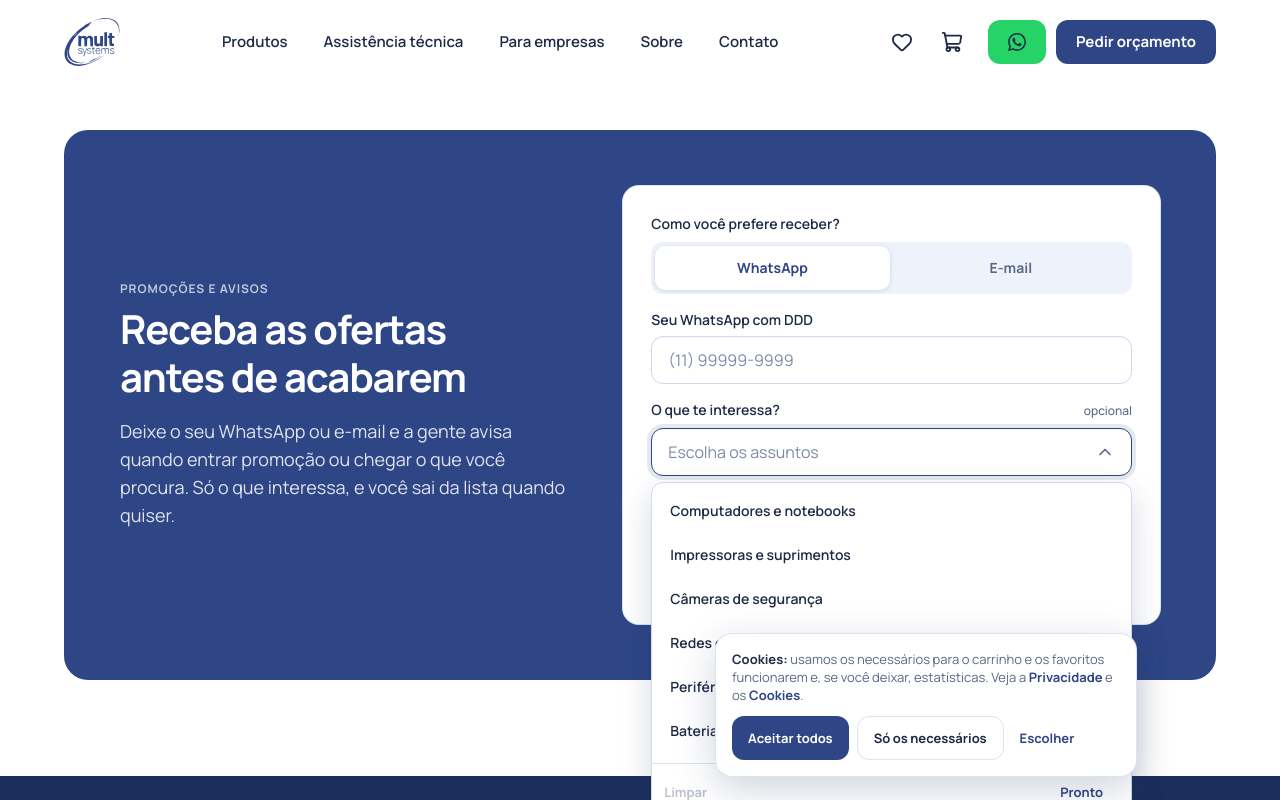
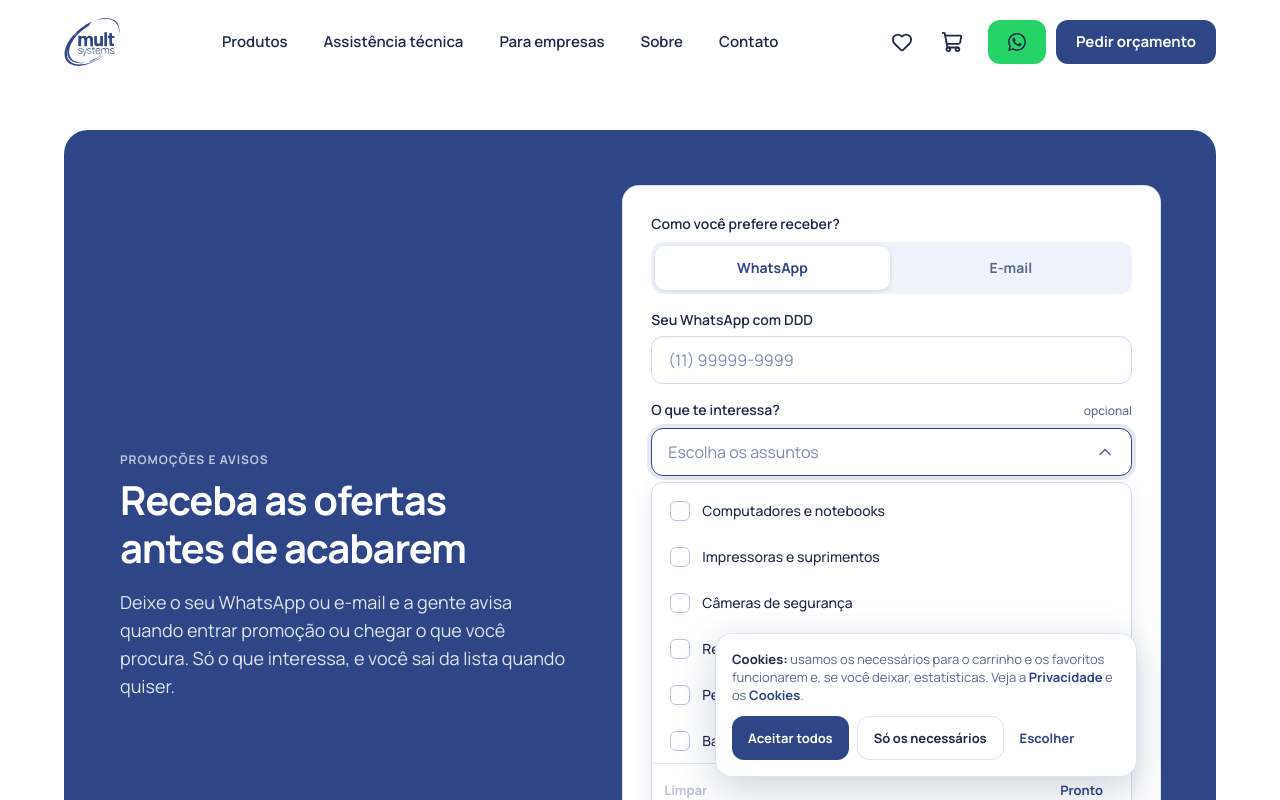
Before and after one commit to LeonardoSenerine/MultSystem, a Next.js app: page / in a window 1280 px wide. Both pictures are taken after a click on the button "Escolha os assuntos". Shown: the part 3888-4688 px from the top of the page. Built offline with nearby package versions, Linux system fonts and the light colour scheme; no server answers.

Commit message:
Seletor: lista abre dentro do formulario (nao vaza do cartao no celular), escolhidas no topo com destaque e resumo com os nomes

```diff
--- a/src/components/forms/Seletor.tsx
+++ b/src/components/forms/Seletor.tsx
@@ -9,7 +9,12 @@ export type OpcaoSeletor = { valor: string; rotulo: string };
 /**
  * Campo que abre uma lista de opções e guarda só um resumo da escolha dentro do botão (no lugar de mostrar
  * todas as opções de uma vez). `multiplo` deixa marcar várias; sem ele, escolher uma já fecha a lista.
- * Usa radios/checkboxes de verdade dentro da lista, então teclado (Tab, setas, espaço) e leitor de tela funcionam.
+ *
+ * A lista abre DENTRO do fluxo da página (empurra os campos de baixo), e não flutuando por cima: assim ela
+ * nunca sai do cartão do formulário nem cobre a seção seguinte, em qualquer largura de tela.
+ * Ao abrir, as opções já escolhidas sobem para o topo (com fundo destacado e uma linha separando das outras).
+ * A ordem é fixada na hora de abrir, para os itens não pularem de lugar debaixo do dedo enquanto a pessoa marca.
+ * Usa radios/checkboxes de verdade, então teclado (Tab, setas, espaço) e leitor de tela funcionam.
  */
 export function Seletor({
   rotulo,
@@ -39,10 +44,13 @@ export function Seletor({
 }) {
   const id = useId();
   const [aberto, setAberto] = useState(false);
+  // Ordem da lista, montada ao abrir: escolhidas primeiro (na ordem original), depois as demais.
+  const [ordem, setOrdem] = useState<OpcaoSeletor[]>(opcoes);
+  const [qtdNoTopo, setQtdNoTopo] = useState(0);
   const raiz = useRef<HTMLDivElement>(null);
   const botao = useRef<HTMLButtonElement>(null);
 
-  // Fecha ao clicar/tocar fora, com Esc (devolvendo o foco ao botão) ou quando o foco sai do campo.
+  // Fecha ao clicar/tocar fora ou com Esc (devolvendo o foco ao botão).
   useEffect(() => {
     if (!aberto) return;
     const fora = (e: PointerEvent) => {
@@ -61,9 +69,17 @@ export function Seletor({
     };
   }, [aberto]);
 
+  const abrirOuFechar = () => {
+    if (!aberto) {
+      const escolhidas = opcoes.filter((o) => valor.includes(o.valor));
+      setOrdem([...escolhidas, ...opcoes.filter((o) => !valor.includes(o.valor))]);
+      setQtdNoTopo(escolhidas.length);
+    }
+    setAberto((v) => !v);
+  };
+
   const escolhidas = opcoes.filter((o) => valor.includes(o.valor));
-  const resumo =
-    escolhidas.length === 0 ? null : multiplo && escolhidas.length > 1 ? `${escolhidas.length} assuntos escolhidos` : escolhidas[0].rotulo;
+  const resumo = escolhidas.length === 0 ? null : escolhidas.map((o) => o.rotulo).join(", ");
 
   const alternar = (v: string) => {
     if (!multiplo) {
@@ -78,31 +94,37 @@ export function Seletor({
   return (
     <div
       ref={raiz}
-      className="relative"
+      className="min-w-0"
       onBlur={(e) => {
         // Tab para fora do campo fecha a lista (relatedTarget nulo = clique, que o "pointerdown" já trata).
         if (e.relatedTarget && !raiz.current?.contains(e.relatedTarget as Node)) setAberto(false);
       }}
     >
-      <div className="mb-2 flex w-full items-baseline justify-between text-small font-semibold text-ink">
+      <div className="mb-2 flex w-full items-baseline justify-between gap-3 text-small font-semibold text-ink">
         <span id={`${id}-rotulo`}>{rotulo}</span>
-        {extra && <span className="text-[12px] leading-4 font-medium text-muted">{extra}</span>}
+        {extra && <span className="shrink-0 text-[12px] leading-4 font-medium text-muted">{extra}</span>}
       </div>
 
       <button
         ref={botao}
         type="button"
         name={nome}
-        onClick={() => setAberto((v) => !v)}
+        onClick={abrirOuFechar}
         aria-expanded={aberto}
         aria-controls={`${id}-lista`}
         aria-labelledby={`${id}-rotulo ${id}-valor`}
         aria-describedby={erro ? idErro : undefined}
-        className={`${classeCampo} flex h-12 cursor-pointer items-center justify-between gap-3 text-left ${erro ? "border-red-600 bg-red-50/40" : ""}`}
+        className={`${classeCampo} flex h-12 min-w-0 cursor-pointer items-center gap-2 text-left ${erro ? "border-red-600 bg-red-50/40" : ""} ${aberto ? "border-brand" : ""}`}
       >
-        <span id={`${id}-valor`} className={`min-w-0 truncate ${resumo ? "font-semibold text-ink" : "text-[#7d89a6]"}`}>
+        <span id={`${id}-valor`} className={`min-w-0 flex-1 truncate ${resumo ? "font-semibold text-ink" : "text-[#7d89a6]"}`}>
           {resumo ?? vazio}
         </span>
+        {multiplo && escolhidas.length > 1 && (
+          <span className="grid h-6 min-w-6 shrink-0 place-items-center rounded-full bg-brand px-1.5 text-[12px] leading-none font-bold text-white tabular-nums">
+            {escolhidas.length}
+            <span className="sr-only"> escolhidos</span>
+          </span>
+        )}
         <ChevronDown aria-hidden className={`size-5 shrink-0 text-muted transition-transform duration-200 ${aberto ? "rotate-180" : ""}`} />
       </button>
 
@@ -111,14 +133,16 @@ export function Seletor({
           id={`${id}-lista`}
           role="group"
           aria-labelledby={`${id}-rotulo`}
-          className="absolute inset-x-0 top-full z-30 mt-1.5 overflow-hidden rounded-btn border border-[#cfd8ec] bg-white text-ink shadow-[0_12px_32px_rgb(28_47_92/0.18)]"
+          className="mt-1.5 overflow-hidden rounded-btn border border-[#cfd8ec] bg-white text-ink shadow-[0_6px_18px_rgb(28_47_92/0.10)]"
         >
           <ul className="max-h-[17.5rem] overflow-y-auto overscroll-contain p-1.5">
-            {opcoes.map((o) => {
+            {ordem.map((o, i) => {
               const marcado = valor.includes(o.valor);
+              // Linha fina entre o grupo das escolhidas (no topo) e o resto da lista.
+              const fimDoTopo = qtdNoTopo > 0 && i === qtdNoTopo - 1 && qtdNoTopo < ordem.length;
               return (
-                <li key={o.valor}>
-                  <label className="cursor-pointer">
+                <li key={o.valor} className={fimDoTopo ? "mb-1.5 border-b border-line pb-1.5" : "[&+li]:mt-0.5"}>
+                  <label className="block cursor-pointer">
                     <input
                       type={multiplo ? "checkbox" : "radio"}
                       name={multiplo ? undefined : `${id}-opcao`}
@@ -126,9 +150,23 @@ export function Seletor({
                       onChange={() => alternar(o.valor)}
                       className="peer sr-only"
                     />
-                    <span className="flex min-h-11 items-center justify-between gap-3 rounded-[10px] px-3 text-[14px] font-semibold select-none hover:bg-tint peer-checked:text-brand peer-focus-visible:outline-2 peer-focus-visible:-outline-offset-2 peer-focus-visible:outline-brand">
-                      {o.rotulo}
-                      {marcado && <Check aria-hidden className="size-4 shrink-0 text-brand" strokeWidth={3} />}
+                    <span
+                      className={`flex min-h-11 items-center gap-3 rounded-[10px] px-3 py-2 text-[14px] leading-5 select-none peer-focus-visible:outline-2 peer-focus-visible:-outline-offset-2 peer-focus-visible:outline-brand ${
+                        marcado ? "bg-brand/[0.08] font-bold text-brand" : "font-medium text-ink hover:bg-tint"
+                      }`}
+                    >
+                      {multiplo && (
+                        <span
+                          aria-hidden
+                          className={`grid size-5 shrink-0 place-items-center rounded-[6px] border-[1.5px] ${
+                            marcado ? "border-brand bg-brand text-white" : "border-[#b9c3dc] bg-white"
+                          }`}
+                        >
+                          {marcado && <Check className="size-3.5" strokeWidth={3} />}
+                        </span>
+                      )}
+                      <span className="min-w-0 flex-1">{o.rotulo}</span>
+                      {!multiplo && marcado && <Check aria-hidden className="size-4 shrink-0" strokeWidth={3} />}
                     </span>
                   </label>
                 </li>
@@ -137,7 +175,7 @@ export function Seletor({
           </ul>
 
           {multiplo && (
-            <div className="flex items-center justify-between gap-3 border-t border-line bg-white px-3 py-1.5">
+            <div className="flex items-center justify-between gap-3 border-t border-line bg-white px-3 py-1">
               <button
                 type="button"
                 onClick={() => aoMudar([])}
```
